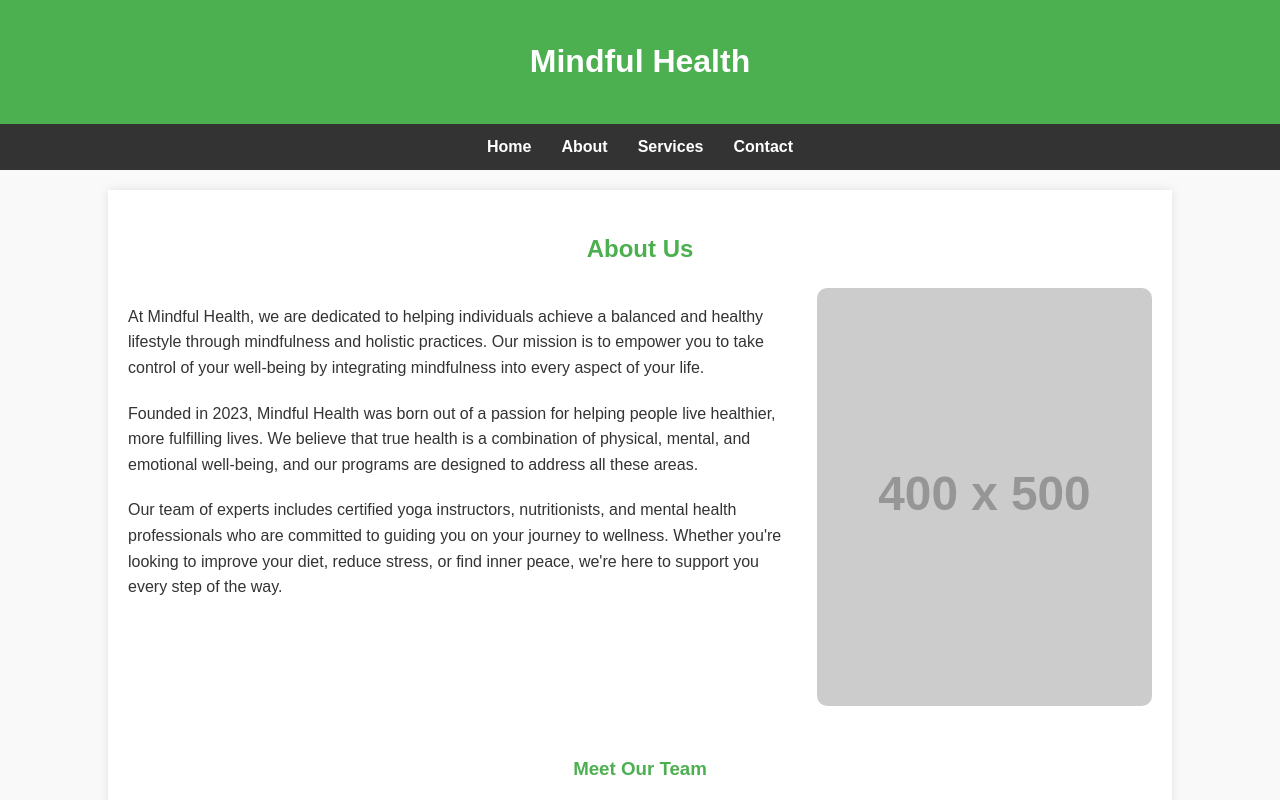
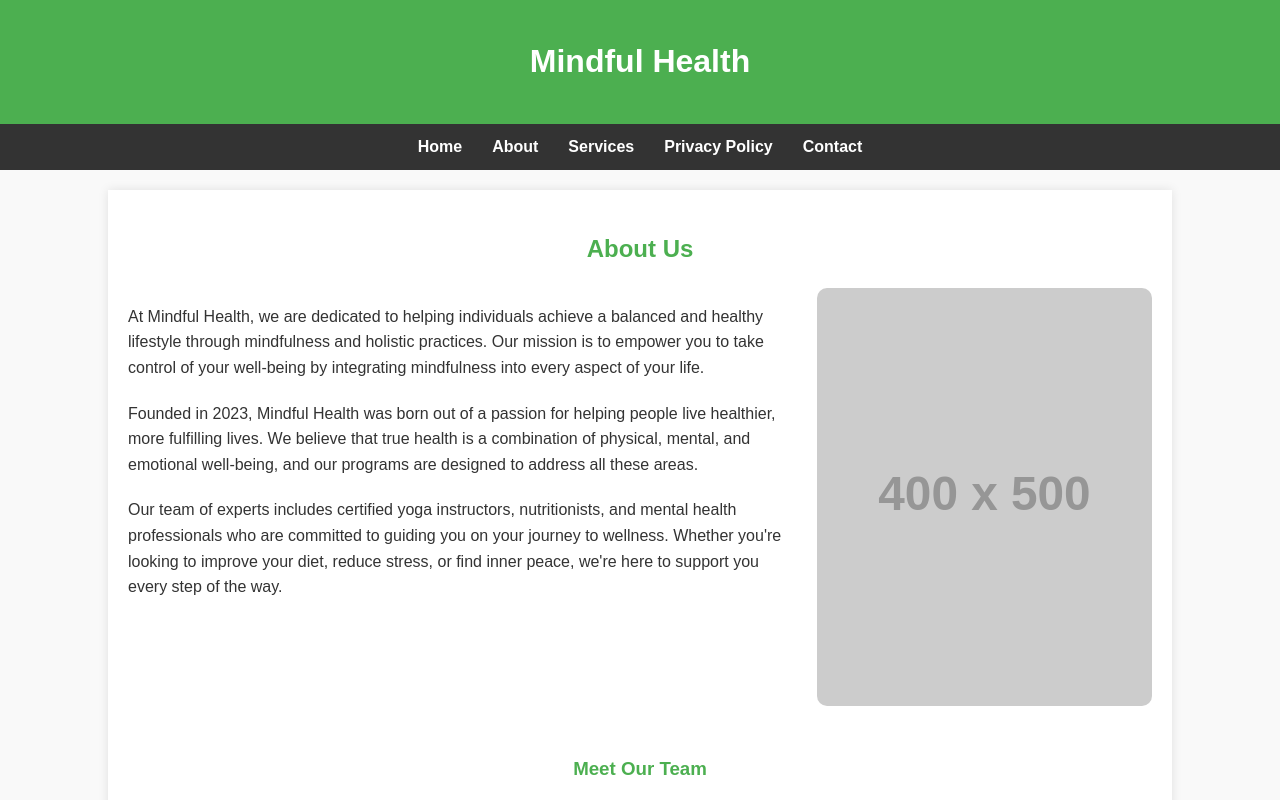
Before and after one commit to MindfulMusing/bookish-health, a plain HTML site: page about.html in a window 1280 px wide. Shown: the top 800 px of the page. Drawn offline with Linux system fonts and the light colour scheme; placeholder pictures from the web are drawn by us.

Commit message:
Update about.html

```diff
--- a/about.html
+++ b/about.html
@@ -309,6 +309,7 @@
         <a href="https://mindfulmusing.github.io/bookish-health/index.html">Home</a>
         <a href="https://mindfulmusing.github.io/bookish-health/about.html">About</a>
         <a href="https://mindfulmusing.github.io/bookish-health/services.html">Services</a>
+        <a href="https://mindfulmusing.github.io/bookish-health/Privacy%20Policy.html">Privacy Policy</a>
         <a href="#">Contact</a>
     </nav>
 
```
